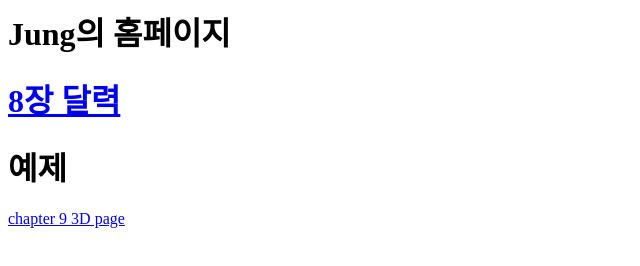
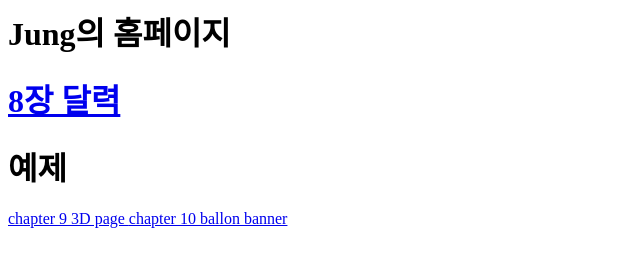
Before and after one commit to JungHC713/JungHC713.github.io, a plain HTML site: page index.html in a window 1280 px wide. Shown: the whole page, without its empty margins (0-640 px from the left). Drawn offline with Linux system fonts and the light colour scheme.

Commit message:
Update index.html

```diff
--- a/index.html
+++ b/index.html
@@ -2,3 +2,4 @@
   <a href="ch8/"> 8장 달력</a>
   <h1>예제</h1>
   <a href="ch9/"> chapter 9 3D page </a>
+  <a href="ch10/"> chapter 10 ballon banner </a>
```
